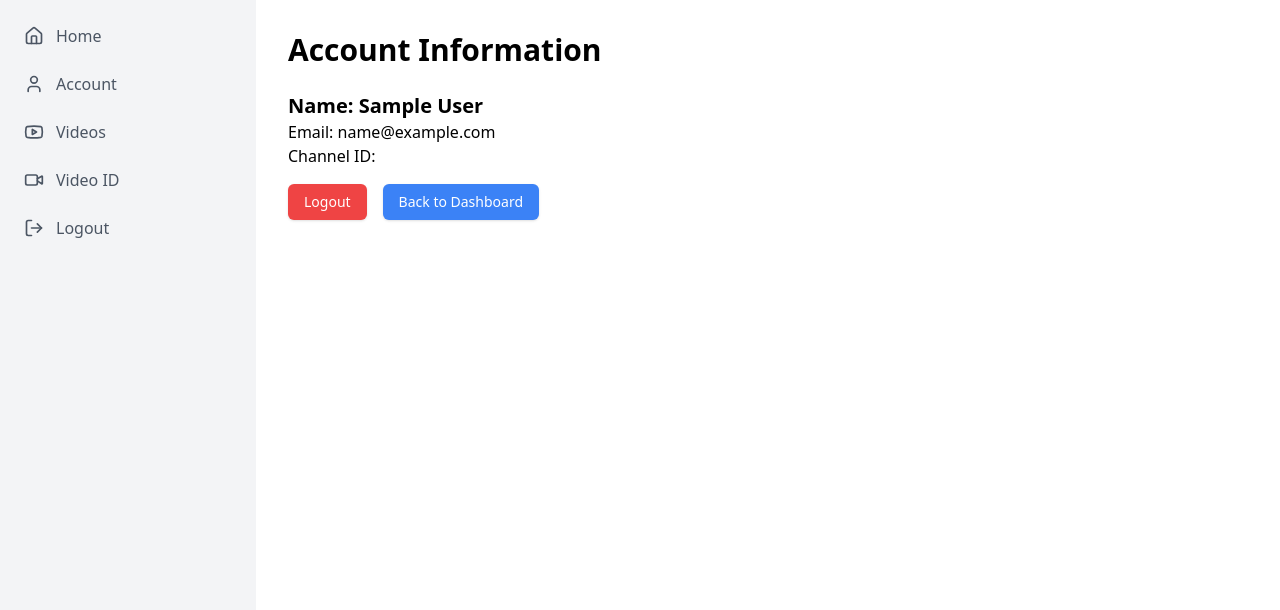
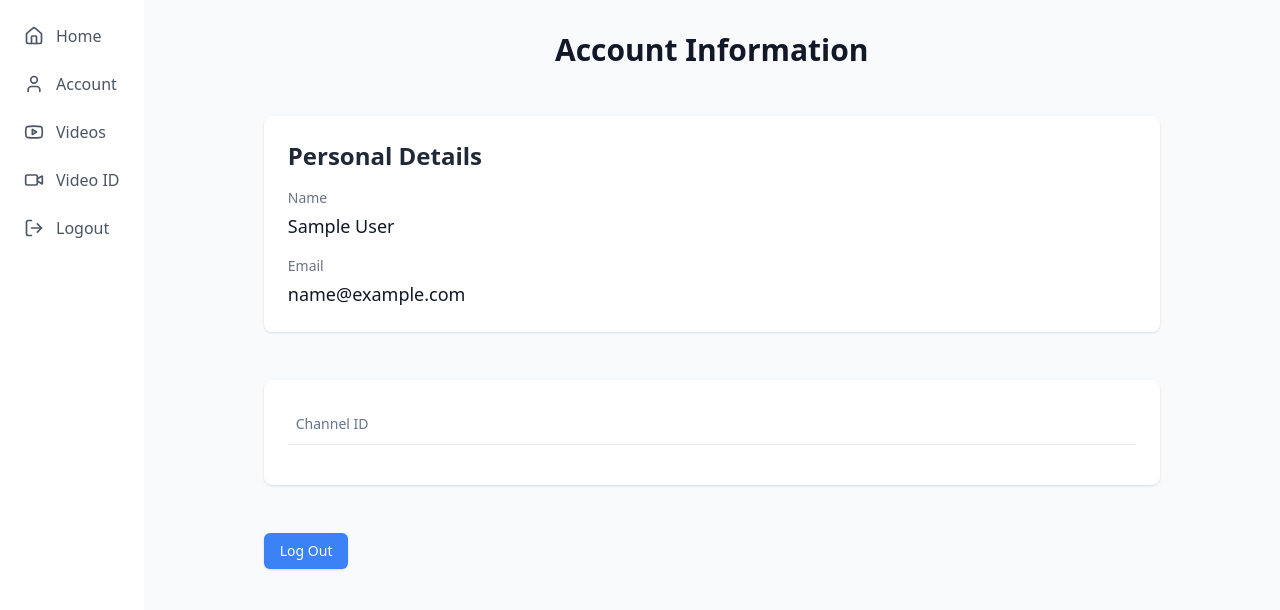
Before and after one commit to EdwinTJ/ytComments, a React (Vite) app in the folder frontend/: page /account in a window 1280 px wide. Shown: the top 610 px of the page. Built offline with nearby package versions, Linux system fonts and the light colour scheme; sample sign-in values are in the browser's storage.

Commit message:
Add Styles

```diff
--- a/frontend/src/Pages/Account.tsx
+++ b/frontend/src/Pages/Account.tsx
@@ -2,9 +2,18 @@ import { useEffect, useState } from "react";
 import { useNavigate } from "react-router-dom";
 import { Button } from "@/components/ui/button";
 import { logout } from "../api";
+import {
+  Table,
+  TableBody,
+  TableCell,
+  TableHead,
+  TableHeader,
+  TableRow,
+} from "@/components/ui/table";
 
 const Account = () => {
   const [userData, setUserData] = useState(null);
+  const [error, setError] = useState<string | null>(null);
   const navigate = useNavigate();
 
   useEffect(() => {
@@ -23,6 +32,7 @@ const Account = () => {
       localStorage.removeItem("accessToken");
       navigate("/login");
     } catch (error) {
+      setError("Error");
       console.error("Error logging out:", error);
     }
   };
@@ -32,19 +42,62 @@ const Account = () => {
   }
 
   return (
-    <div className="p-8">
-      <h1 className="text-3xl font-bold mb-6">Account Information</h1>
-      <div className="mb-4">
-        <h2 className="text-xl font-semibold">Name: {userData.name}</h2>
-        <p>Email: {userData.email}</p>
-        <p>Channel ID: {userData.channel_id}</p>
+    <div className="min-h-screen bg-gray-50 p-8">
+      <div className="max-w-4xl mx-auto space-y-12">
+        <header className="text-center">
+          <h1 className="text-3xl font-bold text-gray-900">
+            Account Information
+          </h1>
+        </header>
+
+        {/* Personal Details Section */}
+        <section className="bg-white shadow rounded-lg p-6">
+          <h2 className="text-2xl font-semibold text-gray-800 mb-4">
+            Personal Details
+          </h2>
+          <div className="space-y-4">
+            <div>
+              <h3 className="text-sm font-medium text-gray-500">Name</h3>
+              <p className="mt-1 text-lg text-gray-900">{userData.name}</p>
+            </div>
+            <div>
+              <h3 className="text-sm font-medium text-gray-500">Email</h3>
+              <p className="mt-1 text-lg text-gray-900">{userData.email}</p>
+            </div>
+          </div>
+        </section>
+
+        {/* Channel Section */}
+        <section className="bg-white shadow rounded-lg p-6">
+          {error ? (
+            <p className="text-red-500">{error}</p>
+          ) : (
+            <Table>
+              <TableHeader>
+                <TableRow>
+                  <TableHead>Channel ID</TableHead>
+                </TableRow>
+              </TableHeader>
+              <TableBody>
+                <TableRow
+                  key={userData.channel_id}
+                  className="hover:bg-gray-100"
+                >
+                  <TableCell>{userData.channel_id}</TableCell>
+                </TableRow>
+              </TableBody>
+            </Table>
+          )}
+        </section>
+
+        {/* Logout Button */}
+        <Button
+          onClick={() => handleLogout()}
+          className="mt-8 bg-blue-500 text-white"
+        >
+          Log Out
+        </Button>
       </div>
-      <Button onClick={handleLogout} className="bg-red-500 text-white mr-4">
-        Logout
-      </Button>
-      <Button onClick={() => navigate("/")} className="bg-blue-500 text-white">
-        Back to Dashboard
-      </Button>
     </div>
   );
 };
--- a/frontend/src/Pages/Dashboard.tsx
+++ b/frontend/src/Pages/Dashboard.tsx
@@ -48,7 +48,7 @@ const Dashboard = () => {
       <h1 className="text-3xl font-bold mb-6">Your YouTube Videos</h1>
       {error && <p className="text-red-500 mb-4">{error}</p>}
       {videos.length > 0 ? (
-        <div className="grid grid-cols-1 md:grid-cols-2 lg:grid-cols-3 gap-6">
+        <div className="grid grid-cols-1 sm:grid-cols-2 md:grid-cols-3 lg:grid-cols-4 gap-6">
           {videos.map((video) => (
             <VideoCard key={video.videoId} video={video} />
           ))}
--- a/frontend/src/Pages/VideoById.tsx
+++ b/frontend/src/Pages/VideoById.tsx
@@ -68,7 +68,7 @@ export default function VideoById() {
       <Input
         type="text"
         placeholder="Enter Video ID"
-        className="w-full max-w-2xl mb-4"
+        className="w-full max-w-2xl mb-4 p-2 border border-gray-300 rounded"
         value={videoId}
         onChange={(e) => setVideoId(e.target.value)}
         required
--- a/frontend/src/components/Navbar.tsx
+++ b/frontend/src/components/Navbar.tsx
@@ -22,12 +22,14 @@ export default function Navbar() {
   }
 
   return (
-    <nav className="p-4 w-64 bg-gray-100 h-screen">
+    <nav className="p-4">
       <ul className="space-y-2">
+        {isAuthenticated && (
+          <>
             <li>
               <Link
                 to="/home"
-            className="flex items-center p-2 text-gray-600 rounded hover:bg-gray-200"
+                className="flex items-center p-2 text-gray-600 rounded hover:bg-gray-100"
               >
                 <HomeIcon className="w-5 h-5 mr-3" />
                 Home
@@ -36,7 +38,7 @@ export default function Navbar() {
             <li>
               <Link
                 to="/account"
-            className="flex items-center p-2 text-gray-600 rounded hover:bg-gray-200"
+                className="flex items-center p-2 text-gray-600 rounded hover:bg-gray-100"
               >
                 <UserIcon className="w-5 h-5 mr-3" />
                 Account
@@ -45,7 +47,7 @@ export default function Navbar() {
             <li>
               <Link
                 to="/videos"
-            className="flex items-center p-2 text-gray-600 rounded hover:bg-gray-200"
+                className="flex items-center p-2 text-gray-600 rounded hover:bg-gray-100"
               >
                 <Youtube className="w-5 h-5 mr-3" />
                 Videos
@@ -54,21 +56,24 @@ export default function Navbar() {
             <li>
               <Link
                 to="/videoById"
-            className="flex items-center p-2 text-gray-600 rounded hover:bg-gray-200"
+                className="flex items-center p-2 text-gray-600 rounded hover:bg-gray-100"
               >
                 <VideoIcon className="w-5 h-5 mr-3" />
                 Video ID
               </Link>
             </li>
             <li>
+              {/* Logout button */}
               <button
                 onClick={handleLogout}
-            className="flex items-center p-2 text-gray-600 rounded hover:bg-gray-200 w-full"
+                className="flex items-center p-2 text-gray-600 rounded hover:bg-gray-100 w-full"
               >
                 <LogOutIcon className="w-5 h-5 mr-3" />
                 Logout
               </button>
             </li>
+          </>
+        )}
       </ul>
     </nav>
   );
--- a/frontend/src/components/VideoCard.tsx
+++ b/frontend/src/components/VideoCard.tsx
@@ -1,26 +1,39 @@
 import { useNavigate } from "react-router-dom";
+import {
+  Card,
+  CardContent,
+  CardDescription,
+  CardHeader,
+  CardTitle,
+  CardFooter,
+} from "@/components/ui/card";
 import { Button } from "@/components/ui/button";
 
 const VideoCard = ({ video }) => {
   const navigate = useNavigate();
 
   return (
-    <div className="border rounded-lg overflow-hidden shadow-lg">
+    <section>
+      <Card
+        key={video.videoId}
+        className="w-full max-w-xs sm:max-w-sm md:max-w-md lg:max-w-lg mx-auto overflow-hidden"
+      >
+        <CardHeader className="relative">
           <img
             src={video.thumbnail}
             alt={video.title}
-        className="w-full h-48 object-cover"
+            className="w-full h-32 sm:h-48 md:h-56 lg:h-64 object-cover rounded-t-lg"
           />
-      <div className="p-4">
-        <h2 className="text-xl font-semibold mb-2 truncate">{video.title}</h2>
-        <a
-          href={`https://www.youtube.com/watch?v=${video.videoId}`}
-          target="_blank"
-          rel="noopener noreferrer"
-          className="text-blue-600 hover:underline block mb-4"
-        >
-          Watch on YouTube
-        </a>
+        </CardHeader>
+        <CardContent className="flex flex-col p-4">
+          <CardTitle className="text-lg text-wrap font-bold text-gray-800 mb-2 truncate">
+            {video.title}
+          </CardTitle>
+          <CardDescription className="text-sm text-wrap text-gray-600 truncate">
+            {video.description || "No description available."}
+          </CardDescription>
+        </CardContent>
+        <CardFooter className="flex flex-col sm:flex-row justify-between p-4 space-y-2 sm:space-y-0 sm:space-x-2">
           <Button
             className="w-full bg-green-500 text-white"
             onClick={() =>
@@ -31,8 +44,9 @@ const VideoCard = ({ video }) => {
           >
             Get AI Summary
           </Button>
-      </div>
-    </div>
+        </CardFooter>
+      </Card>
+    </section>
   );
 };
 
```
Lines whose indentation alone changed are shown as unchanged.
